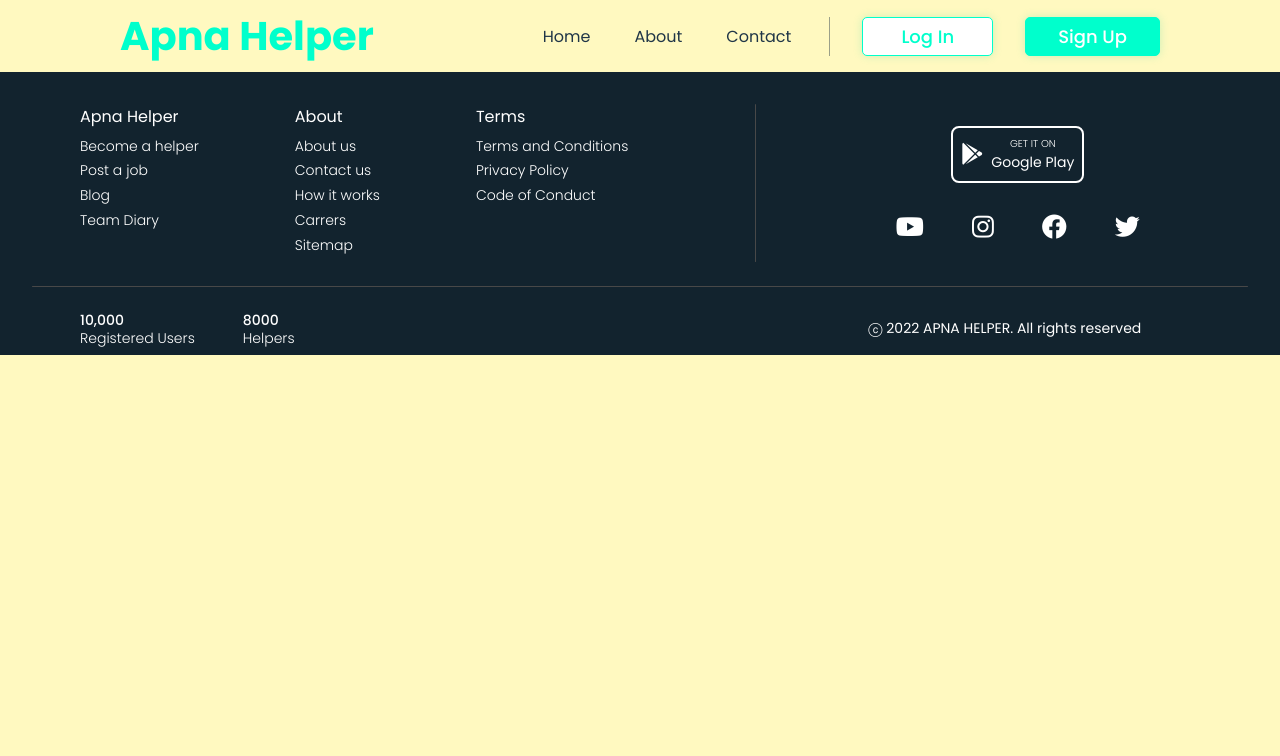
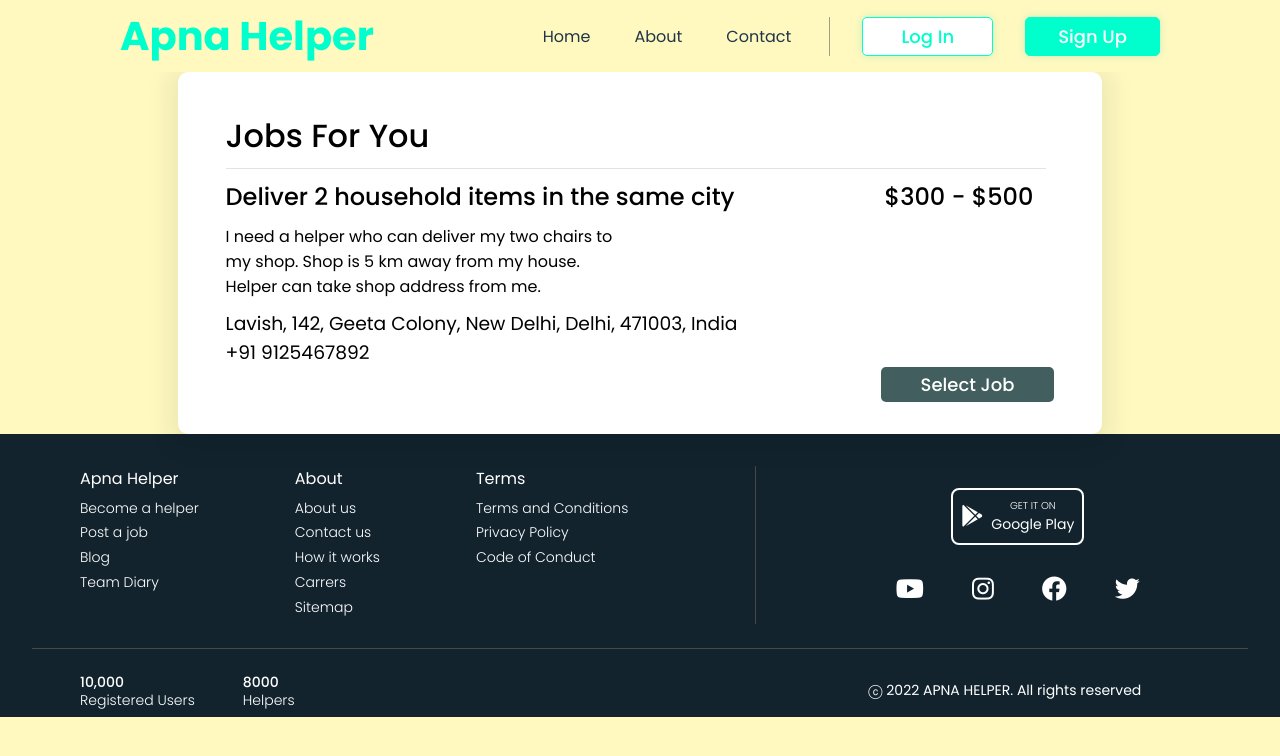
Before and after one commit to Ramanuj-1729/Apna_Helper, a React (Create React App) app in the folder frontend/: page /all-jobs in a window 1280 px wide. Shown: the top 756 px of the page. Built offline with nearby package versions, Linux system fonts and the light colour scheme.

Commit message:
added alljobs

```diff
--- a/frontend/src/App.js
+++ b/frontend/src/App.js
@@ -24,6 +24,7 @@ import Budget from './pages/PostJob/PostJobSteps/Budget/Budget'
 import WorkType from './pages/WorkType/WorkType';
 import UserName from './pages/Registration/RegistrationSteps/BuildProfile/BuildProfileSteps/UserName/UserName';
 import DefaultAddress from './pages/Registration/RegistrationSteps/BuildProfile/BuildProfileSteps/DefaultAddress';
+import AllJobs from './pages/AllJobs/AllJobs';
 
 function App() {
   const [showNav, setShowNav] = useState(true);
@@ -57,6 +58,7 @@ function App() {
           <Route path="budget" element={<Budget/>}/>
           <Route path="address" element={<Address/>}/>
         </Route>
+        <Route path="all-jobs" element={<AllJobs/>}/>
 
       </Routes>
       {showFooter &&
--- /dev/null
+++ b/frontend/src/pages/AllJobs/AllJobs.jsx
@@ -0,0 +1,34 @@
+import React from 'react'
+import Form from '../../components/shared/Form/Form'
+import Line from '../../components/shared/Line/Line'
+import PrimaryButton from '../../components/shared/PrimaryButton/PrimaryButton'
+import styles from './AllJobs.module.css'
+
+const AllJobs = () => {
+    return (
+        <>
+            <div className='flex items-center justify-center'>
+                <Form>
+                    <h2>Jobs For You</h2>
+                    <Line height="1px" width="820px" backgroundColor="#E2E2E2"></Line>
+                    <div className='flex'>
+                        <div className={styles.head}>
+                            <h3>Deliver 2 household items in the same city</h3>
+                        </div>                        <div className={styles.price}>
+                            <h3>$300 - $500</h3>
+                        </div>
+                    </div>
+                    <div className={styles.description}>
+                        <p>I need a helper who can deliver my two chairs to my shop. Shop is 5 km away from my house. Helper can take shop address from me.</p>
+                    </div>
+                    <h3>Lavish, 142, Geeta Colony, New Delhi, Delhi, 471003, India</h3>
+                    <h3>+91 9125467892</h3>
+<div className={styles.button}>
+                        <PrimaryButton content="Select Job" backgroundColor="#425E5E" padding="4px 40px"></PrimaryButton>
+</div>                </Form>
+            </div>
+        </>
+    )
+}
+
+export default AllJobs
--- /dev/null
+++ b/frontend/src/pages/AllJobs/AllJobs.module.css
@@ -0,0 +1,19 @@
+.description p{
+    margin-bottom: 10px;
+    width: 400px;
+}
+.head h3{
+    font-size: 24px;
+    font-weight: 500;
+    margin-bottom: 10px;
+    margin-top: 10px;
+}
+.price h3{
+    margin-left:150px;
+    font-weight: 500;
+    font-size: 24px;
+    margin-top: 10px;
+}
+.button{
+    margin-left: 655px;
+}
```
